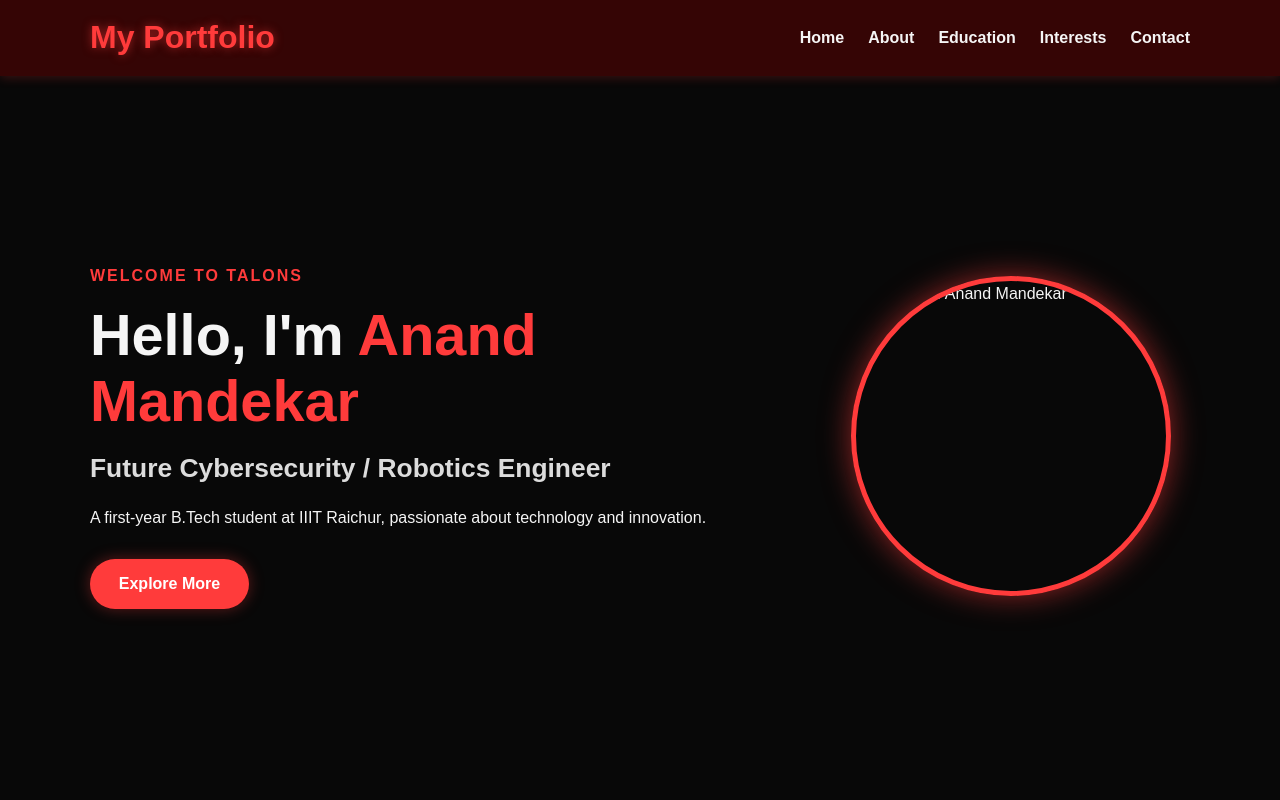
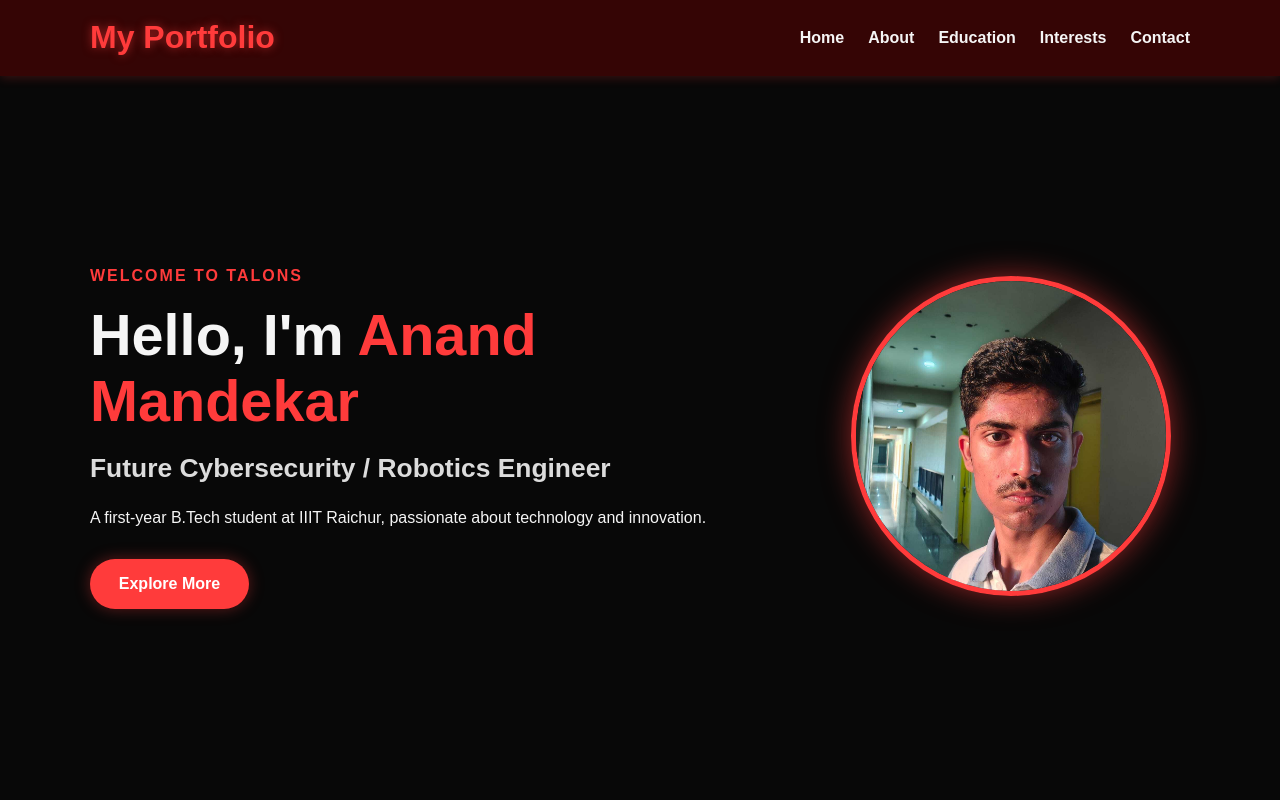
Before and after one commit to luckyanandmandekar-cmyk/CS101-Portfolio, a plain HTML site: page index.html in a window 1280 px wide. Shown: the top 800 px of the page. Drawn offline with Linux system fonts and the light colour scheme.

Commit message:
Update index.html

```diff
--- a/index.html
+++ b/index.html
@@ -31,7 +31,7 @@
                 <a href="#about" class="btn">Explore More</a>
             </div>
             <div class="profile">
-                <img src="images/myphoto.jpg" alt="Portrait of Anand Mandekar">
+                <img src="myphoto.jpg" alt="Portrait of Anand Mandekar">
             </div>
         </section>
 
```
